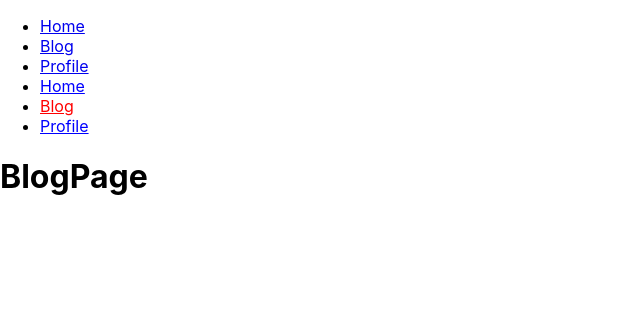
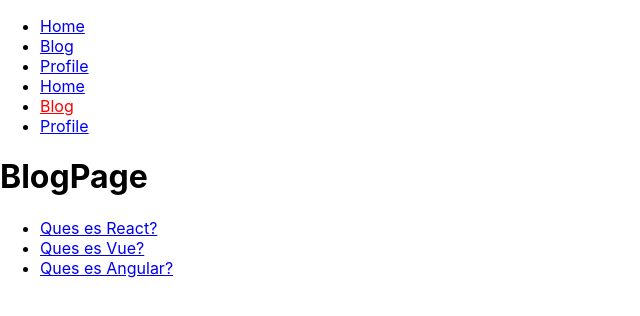
Before and after one commit to D3vlin/curso-navegacion-react-router, a React (Create React App) app: page /#/blog in a window 1280 px wide. Shown: the top 316 px of the page, without its empty margins (0-640 px from the left). Built offline with nearby package versions, Linux system fonts and the light colour scheme; the HTML template or start-up script is replaced by a standard one.

Commit message:
dynamic routes

```diff
--- a/src/App.js
+++ b/src/App.js
@@ -1,8 +1,9 @@
 import { HashRouter, Routes, Route } from "react-router-dom";
-import { Menu } from "./Components/Menu"
 import { BlogPage } from "./Pages/BlogPage";
 import { HomePage } from "./Pages/HomePage";
 import { ProfilePage } from "./Pages/ProfilePage";
+import { Menu } from "./Components/Menu"
+import { BlogPost } from "./Pages/BlogPost/indez";
 
 function App() {
   return (
@@ -12,6 +13,7 @@
         <Routes>
           <Route path="/" element={<HomePage />} />
           <Route path="/blog" element={<BlogPage />} />
+          <Route path="/blog/:slug" element={<BlogPost />} />
           <Route path="/profile" element={<ProfilePage />} />
           <Route path="/*" element={<p>Not Found</p>} />
         </Routes>
--- /dev/null
+++ b/src/Components/BlogLink/index.js
@@ -0,0 +1,12 @@
+import React from 'react'
+import { Link } from 'react-router-dom'
+
+function BlogLink({ post }) {
+    return (
+        <li>
+            <Link to={`/blog/${post.slug}`}>{ post.title }</Link>
+        </li>
+    )
+}
+
+export { BlogLink }
--- /dev/null
+++ b/src/LocalData/blogdata.js
@@ -0,0 +1,6 @@
+const blogdata = []
+blogdata.push({ slug: 'Que es React', title: 'Ques es React?', content: 'Que bueno es React', author: 'Pepito' })
+blogdata.push({ slug: 'Que es Vue', title: 'Ques es Vue?', content: 'Que bueno es Vue', author: 'Juanito' })
+blogdata.push({ slug: 'Que es Angular', title: 'Ques es Angular?', content: 'Que bueno es Angular', author: 'Monchito' })
+
+export { blogdata }
--- a/src/Pages/BlogPage/index.js
+++ b/src/Pages/BlogPage/index.js
@@ -1,8 +1,17 @@
 import React from 'react'
+import { BlogLink } from '../../Components/BlogLink'
+import { blogdata } from '../../LocalData/blogdata'
 
 function BlogPage() {
     return (
-        <h1>BlogPage</h1>
+        <>
+            <h1>BlogPage</h1>
+            <ul>
+                {blogdata.map(post => (
+                    <BlogLink post={post} />
+                ))}
+            </ul>
+        </>
     )
 }
 
--- /dev/null
+++ b/src/Pages/BlogPost/indez.js
@@ -0,0 +1,19 @@
+import React from 'react'
+import { useParams } from 'react-router-dom'
+import { blogdata } from '../../LocalData/blogdata'
+
+function BlogPost() {
+    const { slug } = useParams()
+    const blogpost = blogdata.find(post => post.slug === slug)
+
+    return (
+        <>
+            <h2>{blogpost.title}</h2>
+            <p>{blogpost.author}</p>
+            <p>{blogpost.content}</p>
+
+        </>
+    )
+}
+
+export { BlogPost }
```
